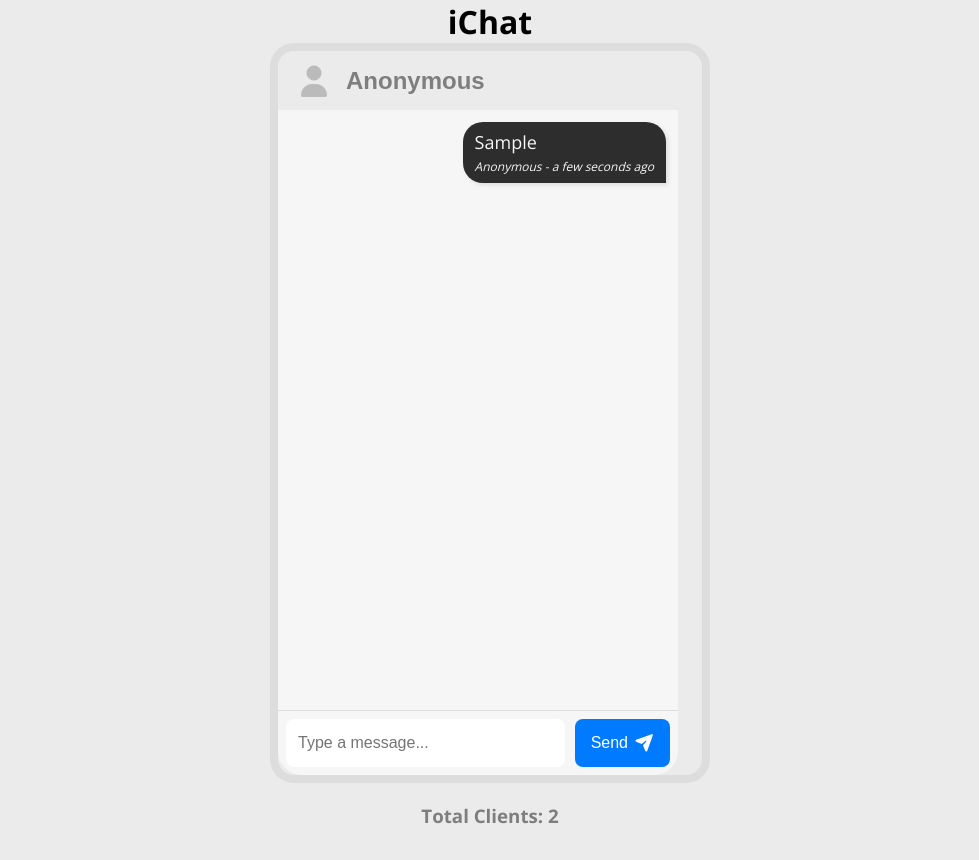
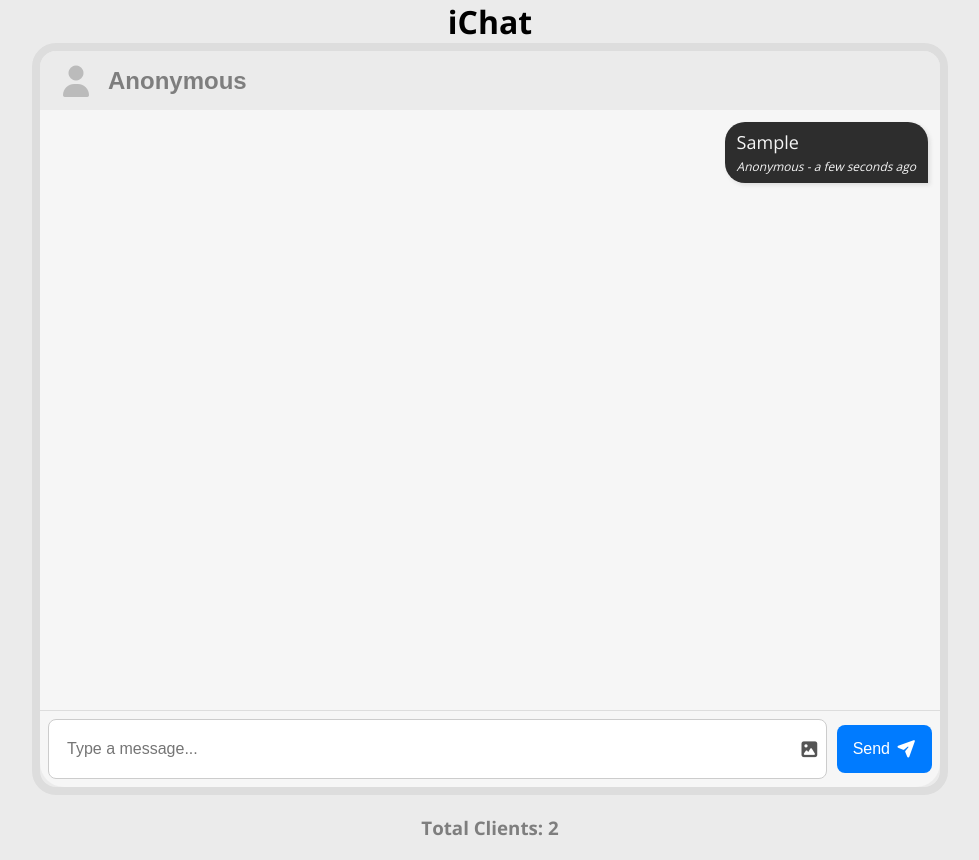
Before and after one commit to dhruvish12/node_chat, a website: page public/chat.html in a window 1280 px wide. Both pictures are taken after typing "Sample" into the empty fields and a click on the button "Send". Shown: the whole page, without its empty margins (150-1129 px from the left). Drawn offline with nearby package versions, Linux system fonts and the light colour scheme; no server answers.

Commit message:
Image are send

```diff
--- a/public/chat.html
+++ b/public/chat.html
@@ -17,9 +17,15 @@
         <ul class="message-container" id="message-container">
 
         </ul>
-
        <form id="message-form" class="message-form">
+  <div class="input-wrapper">
+    <div id="preview-inside"></div>
     <input type="text" id="message-input" name="message" class="message-input" placeholder="Type a message..." autocomplete="off" maxlength="200">
+    <input type="file" id="image-input" accept="image/*" hidden>
+    <label for="image-input" class="image-button">
+      <i class="fa fa-image"></i>
+    </label>
+  </div>
   <button type="submit" class="send-button">
     Send <i class="fa fa-paper-plane"></i>
   </button>
--- a/public/main.js
+++ b/public/main.js
@@ -6,6 +6,8 @@
     const nameInput = document.getElementById('name-input');
     const messageForm = document.getElementById('message-form');
     const messageInput = document.getElementById('message-input');
+    const imageInput = document.getElementById('image-input');
+    const previewInside = document.getElementById('preview-inside');
 
     let chatName = localStorage.getItem("chatName") || "Anonymous";
     nameInput.value = chatName;
@@ -20,15 +22,18 @@
     });
 
     function sendMeassage() {
-        if (messageInput.value === '') return;
+        if (messageInput.value === '' && !previewInside.dataset.image) return;
         const data = {
             name: chatName,
             message: messageInput.value,
-            dateTime: new Date()
+            dateTime: new Date(),
+            image: previewInside.dataset.image || null
         };
         socket.emit('message', data);
         addMessageToUI(true, data);
         messageInput.value = '';
+        previewInside.innerHTML = '';
+        delete previewInside.dataset.image;
     }
 
     socket.on('chat-message', (data) => {
@@ -36,18 +41,27 @@
         addMessageToUI(false, data);
     });
 
-    function addMessageToUI(isOwnMessage, data) {
+   function addMessageToUI(isOwnMessage, data) {
         clearFeedback();
-        const element = ` <li class="${isOwnMessage ? 'message-right' : 'message-left'}">
-                <p class="message">
-                    ${data.message}
-                    <span>${data.name} - ${moment(data.dateTime). fromNow()}</span>
-                </p>
-            </li>`
 
-            messageContainer.innerHTML += element;
-            scrollToBottom();
-    };
+        let content = "";
+        if (data.image) {
+            content += `<img src="${data.image}" class="chat-image"><br>`;
+        }
+        if (data.message) {
+            content += data.message;
+        }
+
+        const element = `
+            <li class="${isOwnMessage ? 'message-right' : 'message-left'}">
+            <p class="message">
+                ${content}
+                <span>${data.name} - ${moment(data.dateTime).fromNow()}</span>
+            </p>
+            </li>`;
+        messageContainer.innerHTML += element;
+        scrollToBottom();
+    }
 
     function scrollToBottom() {
        messageContainer.scrollTo(0, messageContainer.scrollHeight);
@@ -88,3 +102,15 @@
      function clearFeedback() {
         document.querySelectorAll('li.message-feedback').forEach((el) => el.remove());
      }
+
+     imageInput.addEventListener("change", () => {
+    const file = imageInput.files[0];
+    if (!file) return;
+
+    const reader = new FileReader();
+    reader.onload = () => {
+        previewInside.innerHTML = `<img src="${reader.result}" class="chat-preview" />`;
+        previewInside.dataset.image = reader.result;
+    };
+    reader.readAsDataURL(file);
+});
--- a/public/style.css
+++ b/public/style.css
@@ -56,7 +56,7 @@ body {
   display: flex;
   flex-direction: column;
   background-color: #f6f6f6;
-  width: 400px;
+  width: 900px;
   height: 600px;
   overflow-y: scroll;
   overflow-x: hidden;
@@ -107,7 +107,7 @@ body {
   display: flex;
   justify-content: space-between;
   align-items: center;
-  width: 400px;
+  width: 900px;
   padding: 8px;
   background-color: #f6f6f6;
   border-top: 1px solid #ddd;
@@ -160,3 +160,59 @@ body {
   margin: 20px 0;
   color: #7e7e7e;
 }
+
+
+.input-wrapper {
+  position: relative;
+  display: flex;
+  align-items: center;
+  border: 1px solid #ccc;
+  border-radius: 8px;
+  padding: 5px;
+  background: #fff;
+  width: 900px;
+}
+
+#preview-inside {
+  display: flex;
+  align-items: center;
+  gap: 5px;
+}
+
+#preview-inside img {
+  max-width: 40px;
+  max-height: 40px;
+  border-radius: 6px;
+  object-fit: cover;
+  border: 1px solid #ddd;
+}
+
+.message-input {
+  flex: 1;
+  border: none;
+  outline: none;
+  padding: 8px;
+  margin-left: 5px;
+}
+
+.image-button {
+  margin-left: 8px;
+  cursor: pointer;
+  font-size: 18px;
+  color: #555;
+}
+
+
+.chat-image {
+  max-width: 200px;
+  border-radius: 10px;
+  margin-top: 5px;
+  display: block;
+}
+
+.chat-preview {
+  max-width: 100px;
+  border: 2px dashed #999;
+  margin-bottom: 5px;
+  border-radius: 8px;
+}
```
Lines whose indentation alone changed are shown as unchanged.
